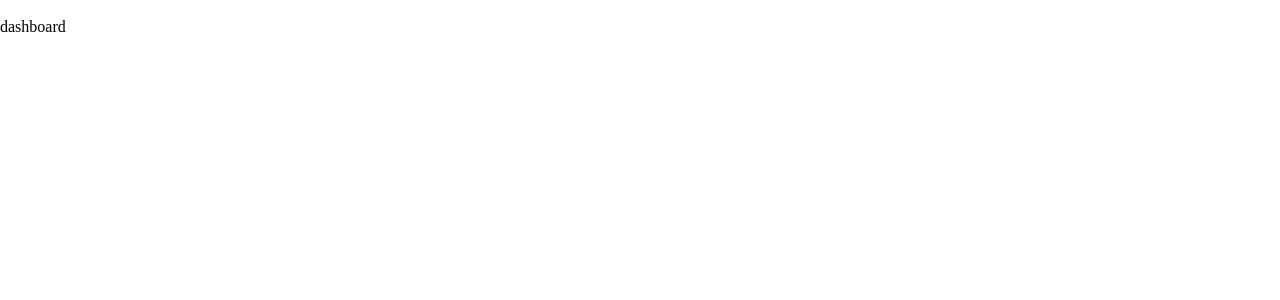
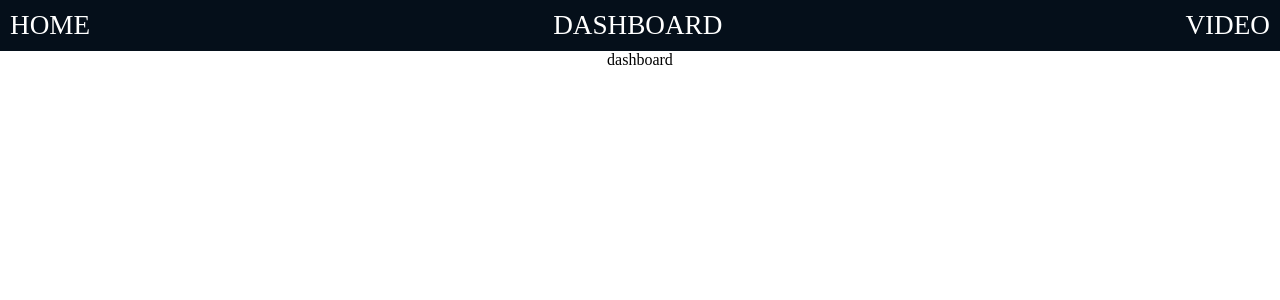
Before and after one commit to WildCodeSchool-2023-09/JS-RMT-React_If-Projet3-Origin, a React (Vite) app in the folder frontend/: page /administration in a window 1280 px wide. Shown: the top 300 px of the page. Built offline with nearby package versions, Linux system fonts and the light colour scheme; no server answers.

Commit message:
création de la page indentification connexion

```diff
--- a/frontend/src/App.css
+++ b/frontend/src/App.css
@@ -69,3 +69,47 @@ a,
     left: 0;
   }
 }
+/*page administration*/
+body {
+  background: white;
+}
+/* navbar administration video */
+.menu {
+  text-align: center;
+}
+.menu {
+  background: #050f1a;
+  display: flex;
+  justify-content: space-between;
+  align-items: center;
+  padding: 10px;
+  font-size: calc(0.5rem + 1.5vw);
+}
+.menu ul {
+  display: flex;
+  justify-content: space-between;
+  width: 60%;
+}
+
+input {
+  display: flex;
+  width: 150px;
+  flex-direction: column;
+  border-radius: 5px;
+  text-align: center;
+}
+label {
+  display: flex;
+  width: 150px;
+  flex-direction: column;
+  border-radius: 5px;
+  text-align: center;
+}
+/*DashBoard*/
+h1 {
+  text-align: center;
+}
+
+div {
+  text-align: center;
+}
--- a/frontend/src/components/Navbar.jsx
+++ b/frontend/src/components/Navbar.jsx
@@ -32,7 +32,7 @@ function Navbar() {
           </li>
 
           <li>
-            <Link onClick={handleIconClick} className="nav" to="/connection">
+            <Link onClick={handleIconClick} className="nav" to="/connexion">
               Se connecter
             </Link>
           </li>
--- /dev/null
+++ b/frontend/src/components/VideoAcceuil.css
@@ -0,0 +1,3 @@
+body {
+  background: pink;
+}
--- a/frontend/src/main.jsx
+++ b/frontend/src/main.jsx
@@ -10,6 +10,7 @@ import VideoUnit from "./components/VideoUnit";
 import Administration from "./pages/admin/Administration";
 import AdminVideo from "./pages/admin/AdminVideo";
 import DashBoard from "./pages/admin/DashBoard";
+import InscriptOrigins from "./pages/admin/InscriptOrigins";
 
 const router = createBrowserRouter([
   {
@@ -19,12 +20,26 @@ const router = createBrowserRouter([
       return connexion.get(`/videos`).then((res) => res.data);
     },
   },
+
+  {
+    path: "/ InscriptOrigins",
+    element: <InscriptOrigins />,
+    loader: async () => {
+      return connexion.get(`/videos`).then((res) => res.data);
+      // ne pas oublier de mettre connexion pot a la place de get//
+    },
+  },
+
   {
     path: "/videos/:id",
     element: <VideoUnit />,
     loader: async ({ params }) => {
       return connexion.get(`/videos/${params.id}`).then((res) => res.data);
     },
+  },
+  {
+    path: "/connexion",
+    element: <InscriptOrigins />,
   },
   {
     path: "/administration/",
--- a/frontend/src/pages/admin/Administration.jsx
+++ b/frontend/src/pages/admin/Administration.jsx
@@ -4,7 +4,7 @@ import { Outlet, Link } from "react-router-dom";
 function Administration() {
   return (
     <div>
-      <nav>
+      <nav className="menu">
         <Link to="/">Home</Link>
         <Link to="/administration/">DashBoard</Link>
         <Link to="/administration/video">video</Link>
--- /dev/null
+++ b/frontend/src/pages/admin/InscriptOrigins.css
@@ -0,0 +1,15 @@
+label {
+  padding-left: 850px;
+  padding-top: 15px;
+  margin: 5px;
+}
+
+input {
+  padding-top: 5px;
+  margin-left: 850px;
+  background-color: rgb(248, 107, 0);
+}
+
+button {
+  margin: 25px;
+}
--- /dev/null
+++ b/frontend/src/pages/admin/InscriptOrigins.jsx
@@ -0,0 +1,36 @@
+import React from "react";
+
+import "./InscriptOrigins.css";
+
+function InscriptOrigins() {
+  return (
+    <div>
+      <h1> InscriptOrigins </h1>
+      <main>
+        <form className="nom">
+          <label htmlFor="nom">Nom</label>
+          <input type="nom" className="" />
+          <form className="prenom">
+            <label htmlFor="prenom">Prenom</label>
+            <input type="prenom" className="" />
+            <form className="pseudo">
+              <label htmlFor="Pseudo"> Pseudo</label>
+              <input type="pseudo" className="" />
+              <form className="adresse mail">
+                <label htmlFor="adresse mail"> Adresse mail</label>
+                <input type="adresse mail" className="" />
+                <form className=" confirmation mail">
+                  <label htmlFor="confirmation mail"> Confirmation mail</label>
+                  <input type="confirmation mail" className="" />
+                  <button type="button">Save</button>
+                </form>
+              </form>
+            </form>
+          </form>
+        </form>
+      </main>
+    </div>
+  );
+}
+
+export default InscriptOrigins;
```
